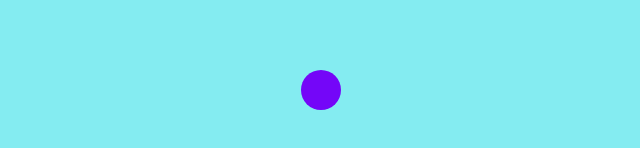
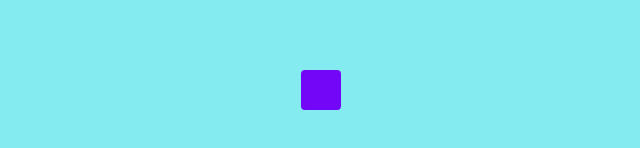
Before and after one commit to santuroy7/loading_page, a plain HTML site: page index.html in a window 1280 px wide. Shown: the part 322-470 px from the top of the page, 364-1004 px from the left. Drawn offline with Linux system fonts and the light colour scheme.

Commit message:
Update style1.css

```diff
--- a/style1.css
+++ b/style1.css
@@ -31,8 +31,8 @@
     height: 40px;
     width: 40px;
     /* border: 2px solid  rgb(255, 4, 4); */
-/*     border-radius: 10%; */
-    border-radius: 80%;
+    border-radius: 10%;
+
 
     animation: example 3s linear infinite;
 
```
